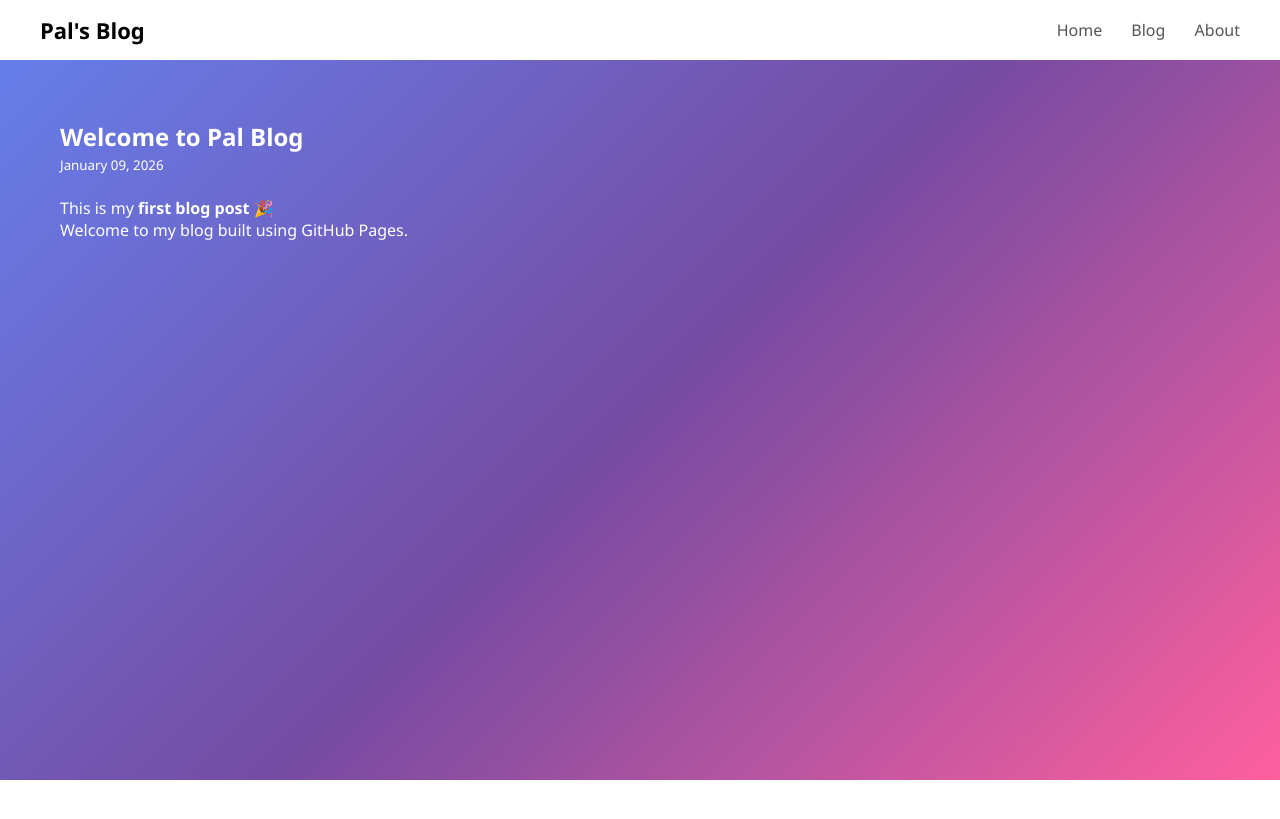
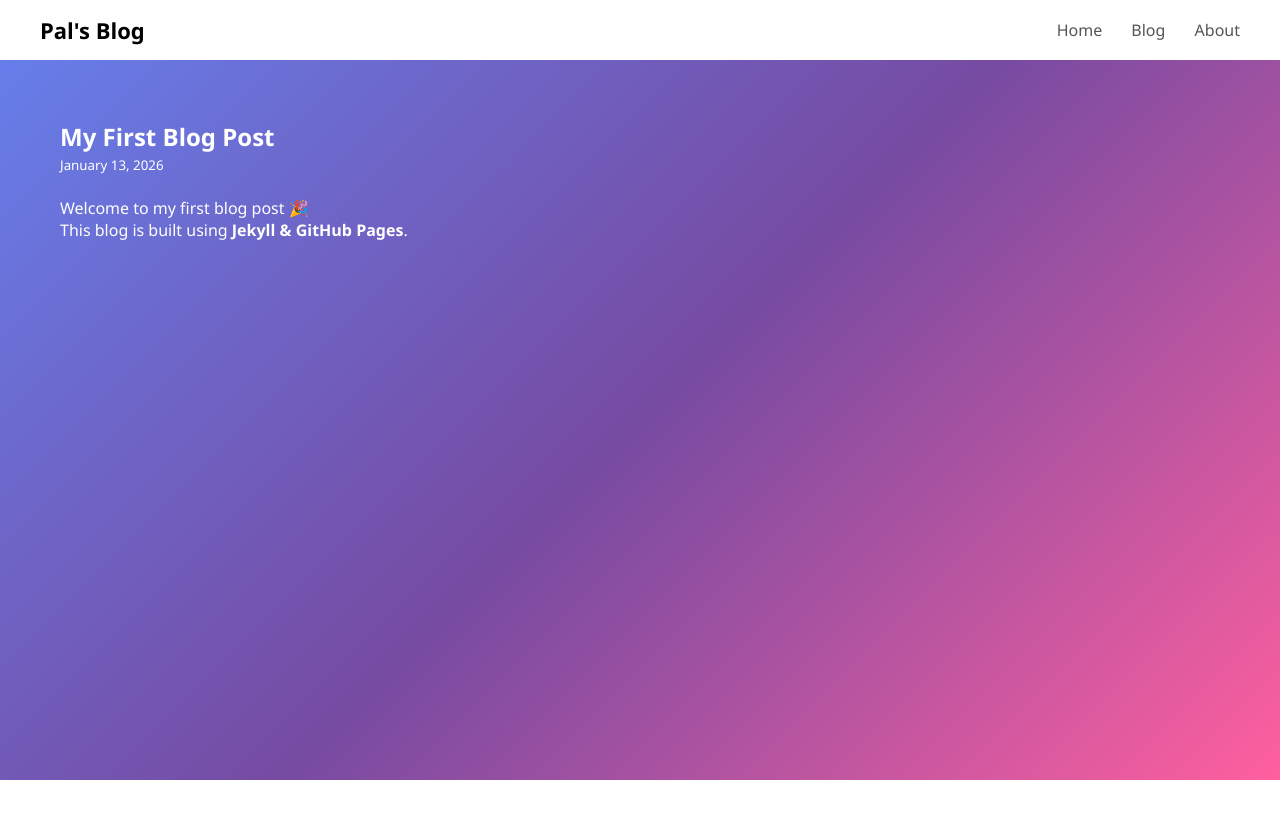
Before and after one commit to 100myl/perspective, a Jekyll site: the page built from _posts/2026-01-09-welcome-to-my-blog.md, in a window 1280 px wide. Shown: the top 819 px of the page. Built offline with Jekyll 4.4.1, drawn with Linux system fonts in a browser that asks for light colours.

Commit message:
Update 2026-01-09-welcome-to-my-blog.md

```diff
--- a/_posts/2026-01-09-welcome-to-my-blog.md
+++ b/_posts/2026-01-09-welcome-to-my-blog.md
@@ -1,9 +1,10 @@
 ---
 layout: post
-title: "Welcome to Pal Blog"
-date: 2026-01-09
+title: "My First Blog Post"
+date: 2026-01-13
+excerpt: "This is my first post on Pal's Blog built using GitHub Pages."
 ---
 
-This is my **first blog post** 🎉
+Welcome to my first blog post 🎉
 
-Welcome to my blog built using GitHub Pages.
+This blog is built using **Jekyll & GitHub Pages**.
```
